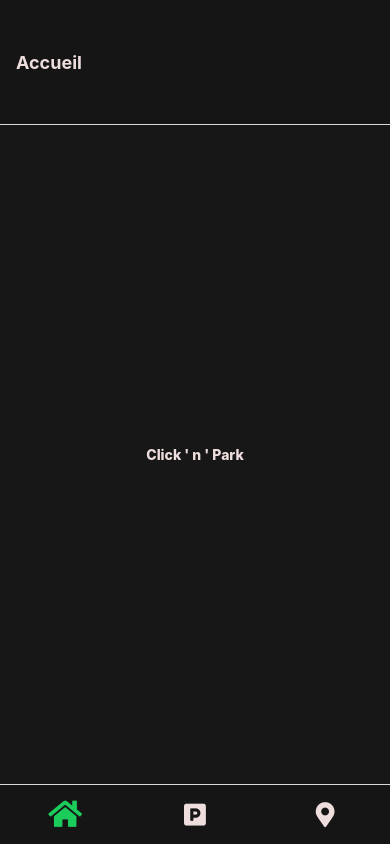
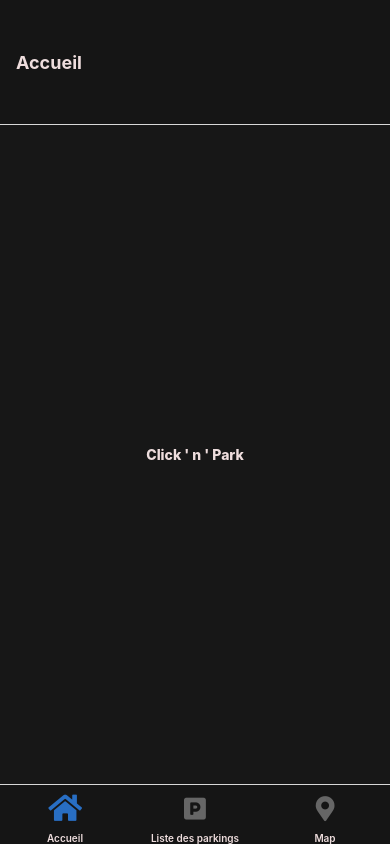
Before and after one commit to he202020/projet-int-gration-4---Parking, a React Native app: screen / in a window 390 px wide. Built offline with nearby package versions, Linux system fonts and the light colour scheme.

Commit message:
Possibilité de fermer la fenêtre "<Modal>" pour revenir à la liste des parkings
Opacité lors du press sur les parkings et sur la croix de fermeture de la fenêtre de détails

```diff
--- a/components/ParkingList.js
+++ b/components/ParkingList.js
@@ -1,6 +1,7 @@
 import React, { Fragment, useEffect, useState } from 'react';
-import { ActivityIndicator, FlatList, Pressable, StyleSheet, Text, View } from 'react-native';
+import {ActivityIndicator, FlatList, StyleSheet, Text, TouchableOpacity, View} from 'react-native';
 import ParkingDetails from "./ParkingDetails";
+import {FontAwesome5} from "@expo/vector-icons";
 
 export default function ParkingList() {
     const [isLoading, setLoading] = useState(true);
@@ -25,25 +26,32 @@ export default function ParkingList() {
 
     return (
         <View style={styles.buttonList}>
-            <ParkingDetails visible={visible}>
-                <View>
-                    <Text style={styles.text.head}>Détails</Text>
-                </View>
-            </ParkingDetails>
             {isLoading ? <ActivityIndicator/> : (
                 <FlatList
                     data={data}
                     numColumns={1}
                     renderItem={({ item }) => (
                         <Fragment>
-                            <Pressable style={styles.button} onPress={() => setVisible(true)}>
+                            <TouchableOpacity onPress={() => setVisible(true)}>
+                                <View style={styles.button}>
                                     <Text style={styles.text.head}>
                                         Parking {item.parking_name}
                                     </Text>
                                     <Text style={styles.text.body}>
                                         {item.parking_adress}{'\n'}
                                     </Text>
-                            </Pressable>
+                                </View>
+                            </TouchableOpacity>
+                            <ParkingDetails visible={visible}>
+                                <View>
+                                    <TouchableOpacity onPress={() => setVisible(false)}>
+                                        <FontAwesome5 name="times" size={30} color={styles.text.head.color} />
+                                    </TouchableOpacity>
+                                    <Text style={styles.text.body}>
+                                        {'\n'}{item.parking_maximum_place} places
+                                    </Text>
+                                </View>
+                            </ParkingDetails>
                         </Fragment>
                     )}
                 />
@@ -74,5 +82,8 @@ const styles = StyleSheet.create({
             fontWeight: '600',
             color: '#bbaaaa'
         }
+    },
+    touchableOpacity: {
+        padding: 10
     }
 });
--- a/navigation/Navigator.js
+++ b/navigation/Navigator.js
@@ -24,16 +24,19 @@ export default function Navigator() {
                         iconName = 'parking';
                     }
                     if (focused) {
-                        color = '#1ccc5b';
+                        color = '#286ec3';
                         size = 30;
                     }
                     else {
-                        color = '#eedddd';
+                        color = '#666666';
                         size = 25;
                     }
                     return <FontAwesome5 name={iconName} color={color} size={size} />
                 },
-                tabBarShowLabel: false,
+                tabBarLabelStyle: {
+                    color: '#eedddd',
+                    fontWeight: '600'
+                },
                 tabBarStyle: {
                     height: 60,
                     backgroundColor: '#151515',
```
Lines whose indentation alone changed are shown as unchanged.
